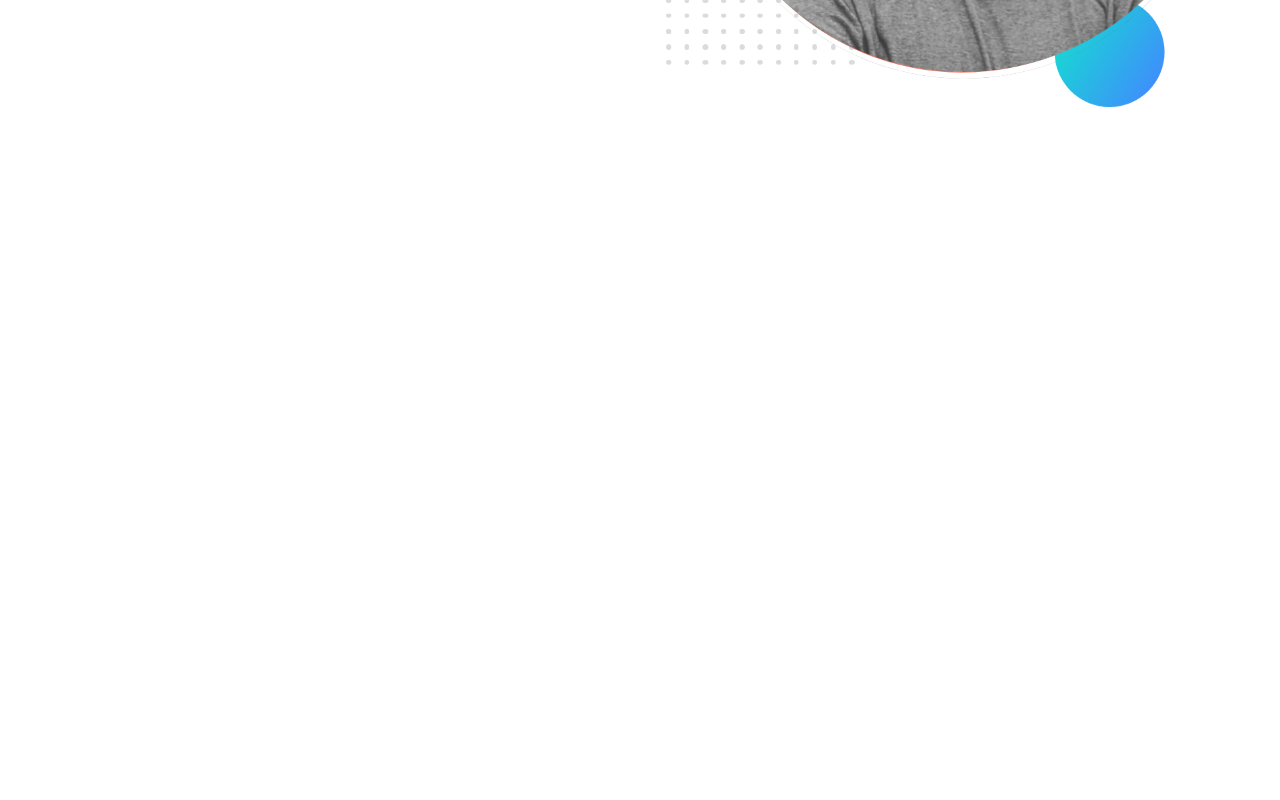
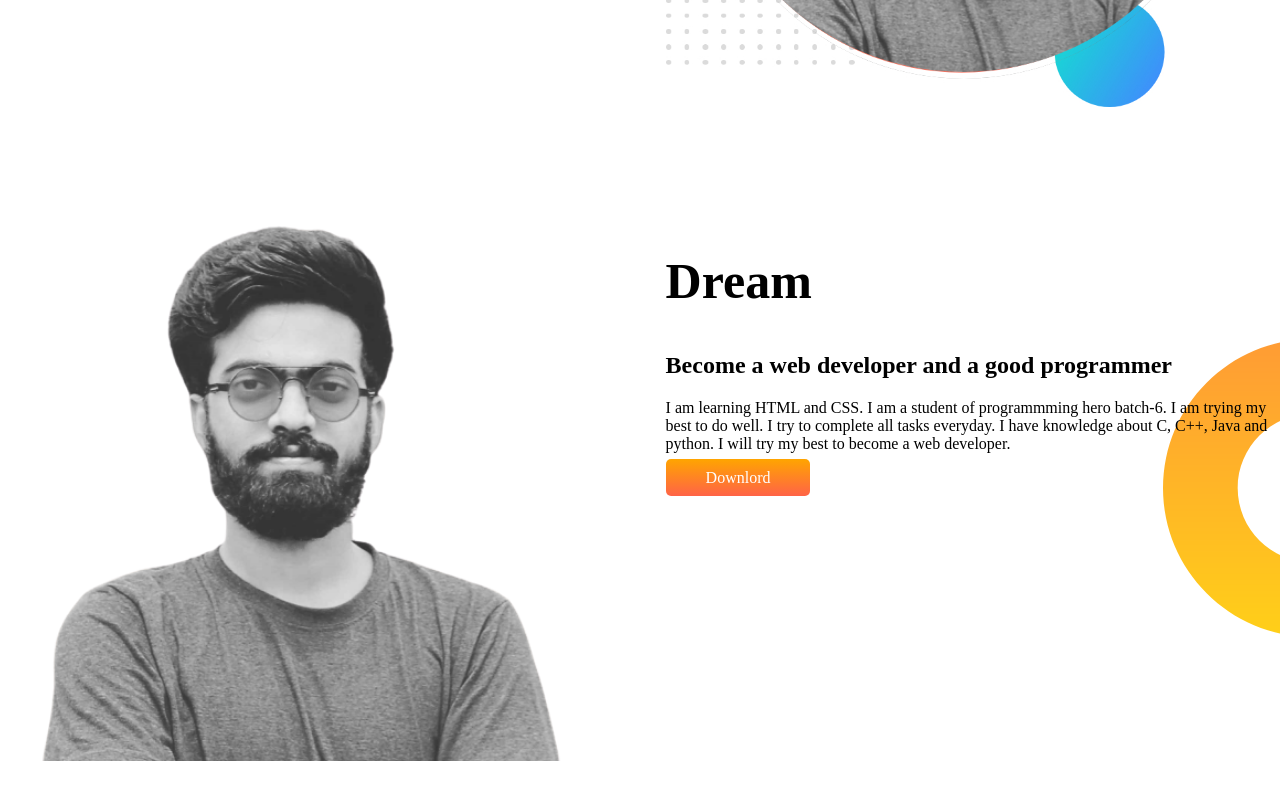
Before and after one commit to tonmoydebnath100/developer, a plain HTML site: page index.html in a window 1280 px wide. Shown: the part 442-1242 px from the top of the page. Before the commit the page ends 800 px from the top, so only its background shows below. Drawn offline with Linux system fonts and the light colour scheme; a web font is replaced by a local one.

Commit message:
middle bannar added

```diff
--- a/index.html
+++ b/index.html
@@ -23,5 +23,16 @@
       <img src="images/t1.jpg" alt="">
     </div>
   </section>
+  <section class="middle-bannar">
+    <div class="half-width">
+      <img src="images/1655993786040_111zon-removebg-preview.png" alt="">
+    </div>
+    <div class="half-width">
+      <h1>Dream</h1>
+      <h2>Become a web developer and a good programmer</h2>
+      <p>I am learning HTML and CSS. I am a student of programmming hero batch-6. I am trying my best to do well. I try to complete all tasks everyday. I have knowledge about C, C++, Java and python. I will try my best to become a web developer.</p>
+      <a class="link-btn" href="https://www.google.com">Downlord</a>
+    </div>
+  </section>
 </body>
 </html>
--- a/style.css
+++ b/style.css
@@ -10,6 +10,7 @@ span{
 }
 section{
     display: flex;
+    margin-bottom: 100px;
 }
 .half-width{
   width: 50%;
@@ -30,3 +31,8 @@ section{
   background-image: url(images/top-banner.png);
   background-repeat: no-repeat;
 }
+.middle-bannar{
+  background-image: url(images/dream-bg.png);
+  background-repeat: no-repeat;
+  background-position: right;
+}
```
